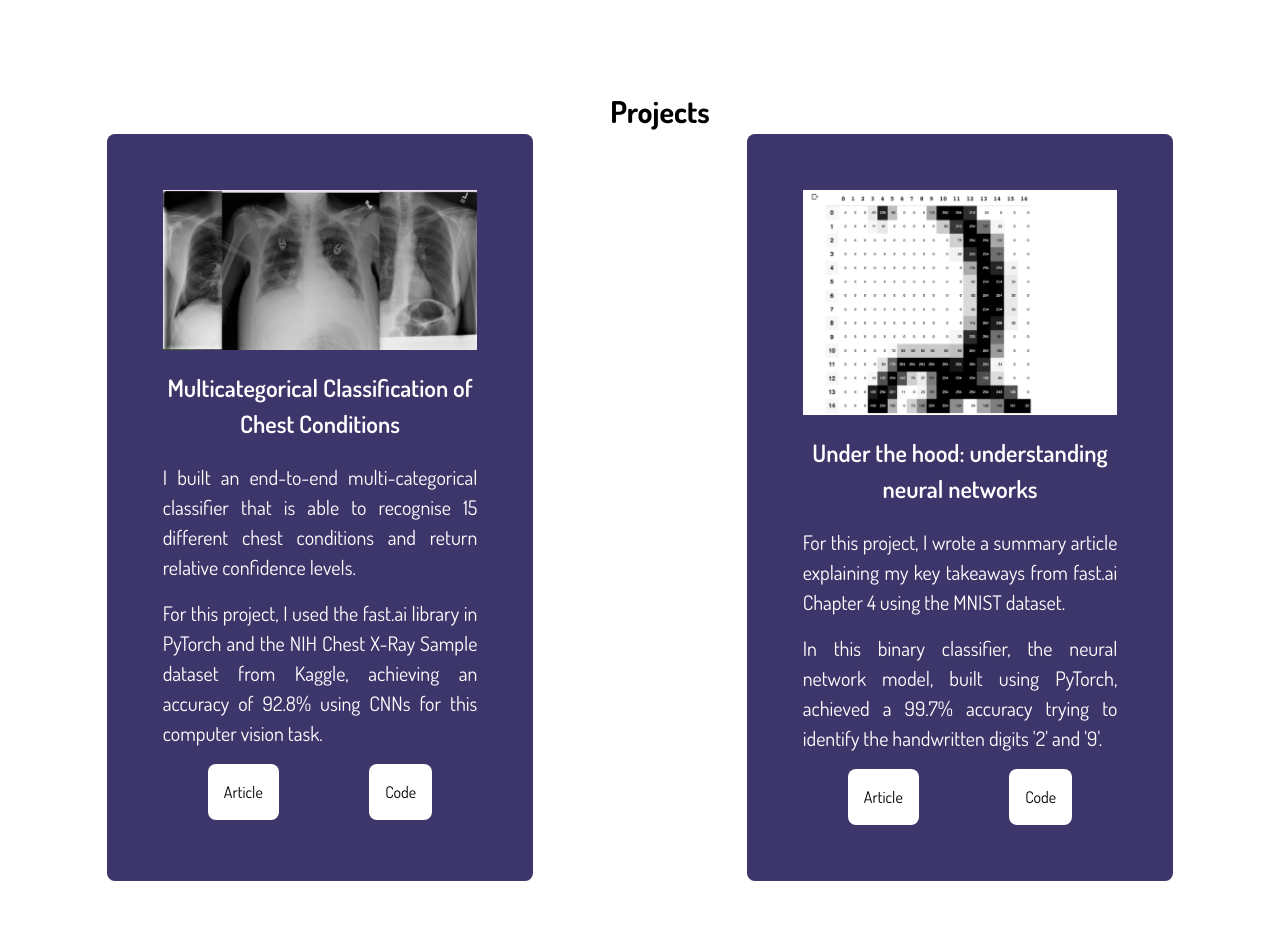
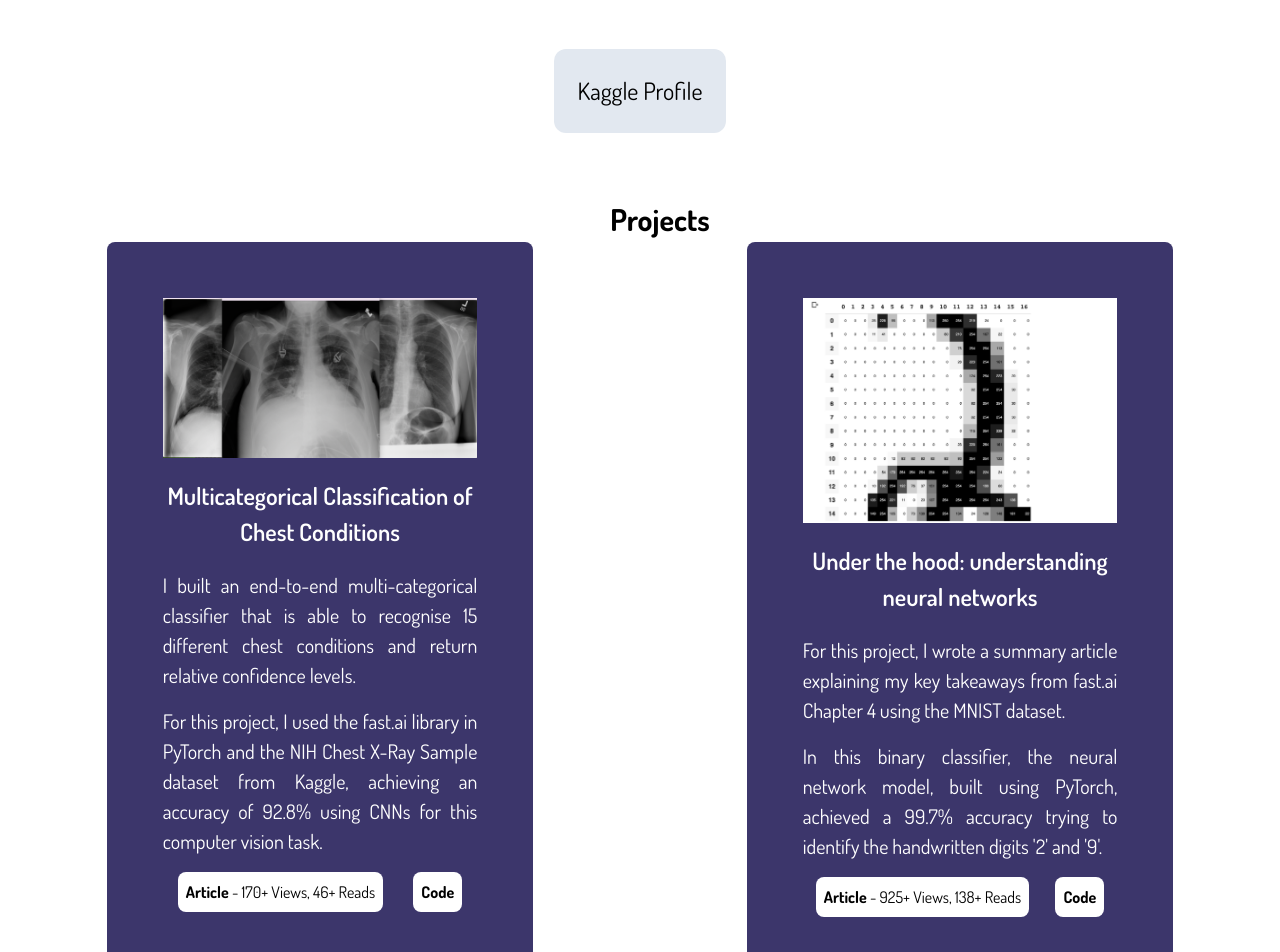
Before and after one commit to danielcwq/personal-website-current-build, a React (Create React App) app: page /portfolio in a window 1280 px wide. Shown: the part 200-1152 px from the top of the page. Before the commit the page ends 1081 px from the top, so only its background shows below. Built offline with nearby package versions, Linux system fonts and the light colour scheme.

Commit message:
Updated portfolio page

```diff
--- a/src/components/portfolio.js
+++ b/src/components/portfolio.js
@@ -53,9 +53,14 @@ function Portfolio(){
                     <Carousel/>
                 </div>
             </div>
+            <div className = 'flex justify-center'>
+                <a href = "https://www.kaggle.com/danielcwq" className = 'mt-8 p-6 flex justify-center text-center font-dosis md:rounded-xl bg-gray-300 hover:bg-gray-500 text-2xl'>
+                    Kaggle Profile
+                </a>
+            </div>
 
             <div className = 'flex justify-center'>
-                <h1 className = 'text-3xl pt-10 md:pt-16 mt-2 font-bold pl-10 text-justify font-dosis'> Projects </h1>
+                <h1 className = 'text-3xl pt-10 md:pt-16 font-bold pl-10 text-justify font-dosis'> Projects </h1>
             </div>
             <div className = 'flex-row md:flex' style = {{minHeight: "50vh"}} >
                 <div className = 'w-4/5 md:w-1/3 mx-auto rounded-xl md:rounded-lg bg-indigo-900 hover:bg-blue-700 '>
@@ -72,11 +77,11 @@ function Portfolio(){
                         For this project, I used the fast.ai library in PyTorch and the NIH Chest X-Ray Sample dataset from Kaggle, achieving an accuracy of 92.8% using CNNs for this computer vision task.
                         </div>
                         <div className = 'flex flex-row justify-around mt-4'>
-                            <a href = 'https://danielching.medium.com/multi-category-classification-of-various-chest-conditions-from-chest-x-rays-1d6428522997'class = 'rounded-lg bg-white text-black p-4' target = '_blank'>
-                                Article
+                            <a href = 'https://danielching.medium.com/multi-category-classification-of-various-chest-conditions-from-chest-x-rays-1d6428522997'class = 'rounded-lg bg-white text-black p-2' target = '_blank'>
+                                <b>Article</b> - 170+ Views, 46+ Reads
                             </a>
-                            <a href = 'https://colab.research.google.com/drive/182vjivfl0LgJTYaofnBiY8FebNMsSyCG' className = 'rounded-lg bg-white text-black p-4' target = '_blank'>
-                                Code
+                            <a href = 'https://colab.research.google.com/drive/182vjivfl0LgJTYaofnBiY8FebNMsSyCG' className = 'rounded-lg bg-white text-black p-2' target = '_blank'>
+                                <b>Code</b>
                             </a>
                         </div>
                     </div>
@@ -94,11 +99,11 @@ function Portfolio(){
                         In this binary classifier, the neural network model, built using PyTorch, achieved a 99.7% accuracy trying to identify the handwritten digits '2' and '9'.
                         </div>
                             <div className = 'flex flex-row justify-around mt-4'>
-                                <a href = 'https://towardsdatascience.com/under-the-hood-how-do-neural-networks-really-work-7b48b171dc8c'class = 'rounded-lg bg-white text-black p-4' target = '_blank'>
-                                    Article
+                                <a href = 'https://towardsdatascience.com/under-the-hood-how-do-neural-networks-really-work-7b48b171dc8c'class = 'rounded-lg bg-white text-black p-2' target = '_blank'>
+                                    <b>Article</b> - 925+ Views, 138+ Reads
                                 </a>
-                                <a href = 'https://colab.research.google.com/drive/1t85lNzxSzhm30t2OgTyAGAeFBLV3IGND#scrollTo=9ouSHtne9n6s' className = 'rounded-lg bg-white text-black p-4' target = '_blank'>
-                                    Code
+                                <a href = 'https://colab.research.google.com/drive/1t85lNzxSzhm30t2OgTyAGAeFBLV3IGND#scrollTo=9ouSHtne9n6s' className = 'rounded-lg bg-white text-black p-2' target = '_blank'>
+                                    <b>Code</b>
                                 </a>
                             </div>
                     </div>
```
